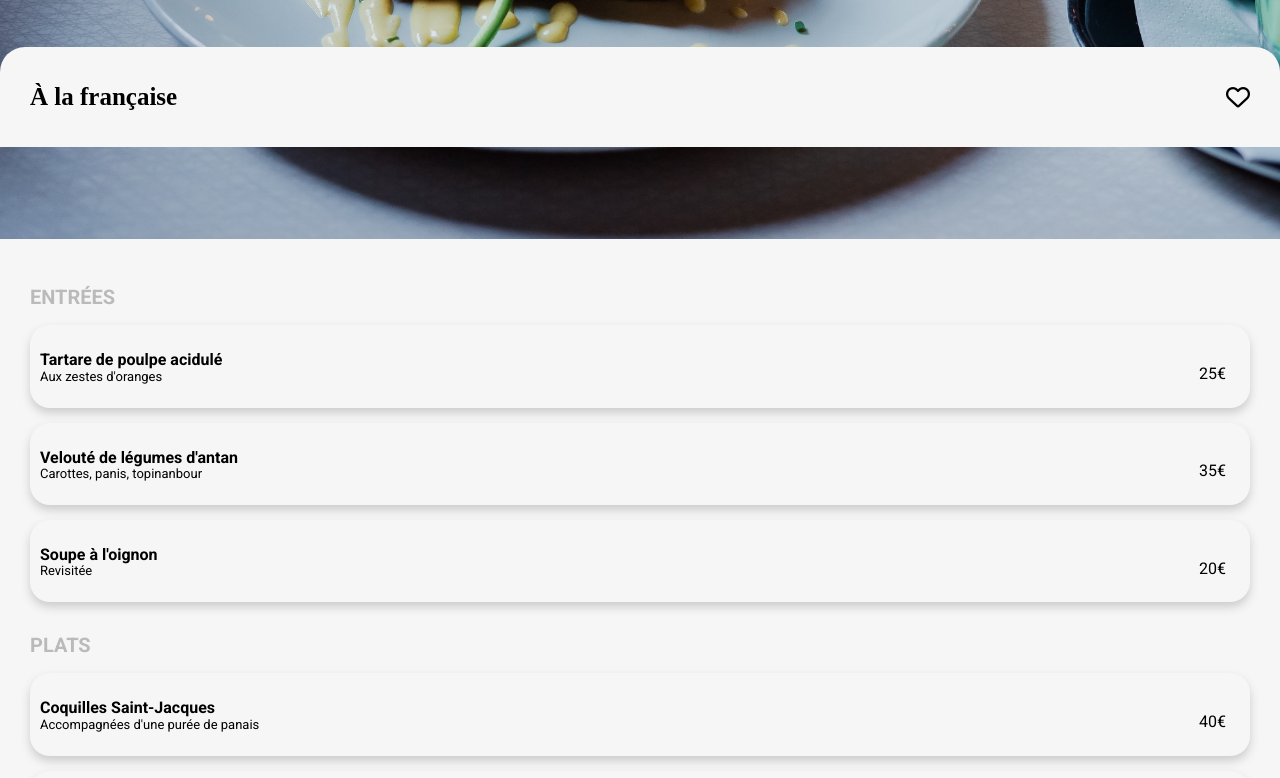
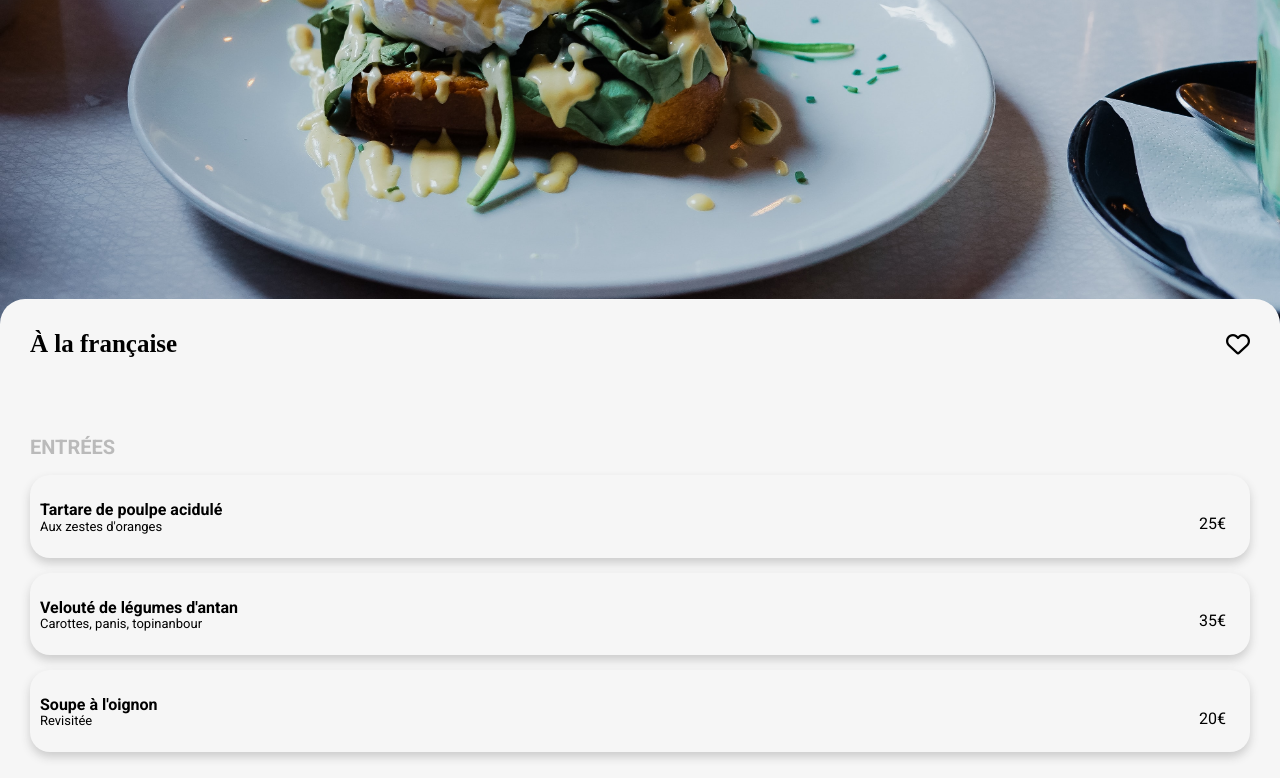
Before and after one commit to Maxime-Gld/Galonde-Maxime-OhMyFood-HTML-CSS-SASS, a website: page html/A-la-francaise.html in a window 1280 px wide. Shown: the part 76-854 px from the top of the page. Drawn offline with Linux system fonts and the light colour scheme; a web font is replaced by a local one.

Commit message:
ajustement height du bloc card

```diff
--- a/sass/pages/_menu.scss
+++ b/sass/pages/_menu.scss
@@ -11,6 +11,7 @@ header {
 /* modif card */
 
 .card {
+    height: 400px;
     flex-direction: column;
     img {
         height: 100%;
@@ -18,8 +19,8 @@ header {
     }
     &__description {
         border-radius: 25px 25px 0 0;
-        margin-top: -15%;
-        height: 40%;
+        margin-top: -90px;
+        height: 100px;
         @include grey-back-color;
     }
     h1 {
```
Also changed, not shown: css/menu.css, 1 other file.
